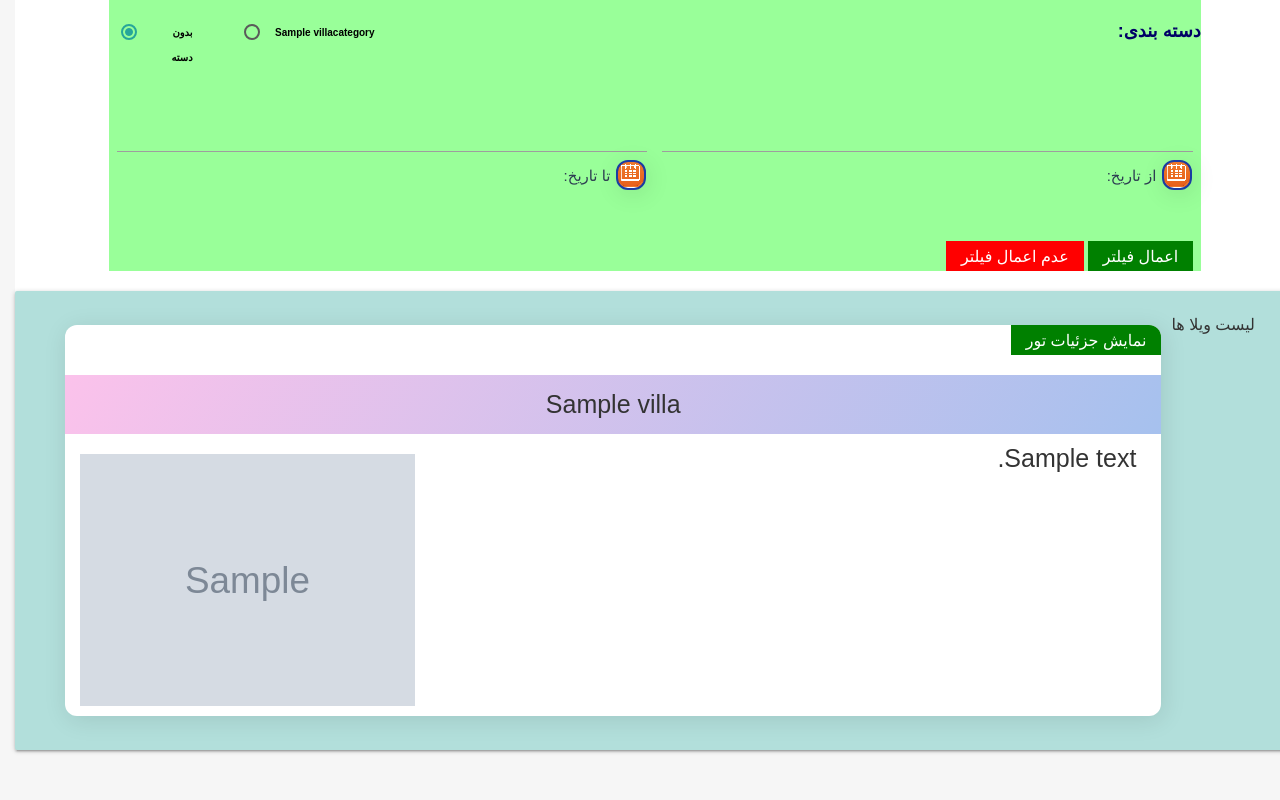
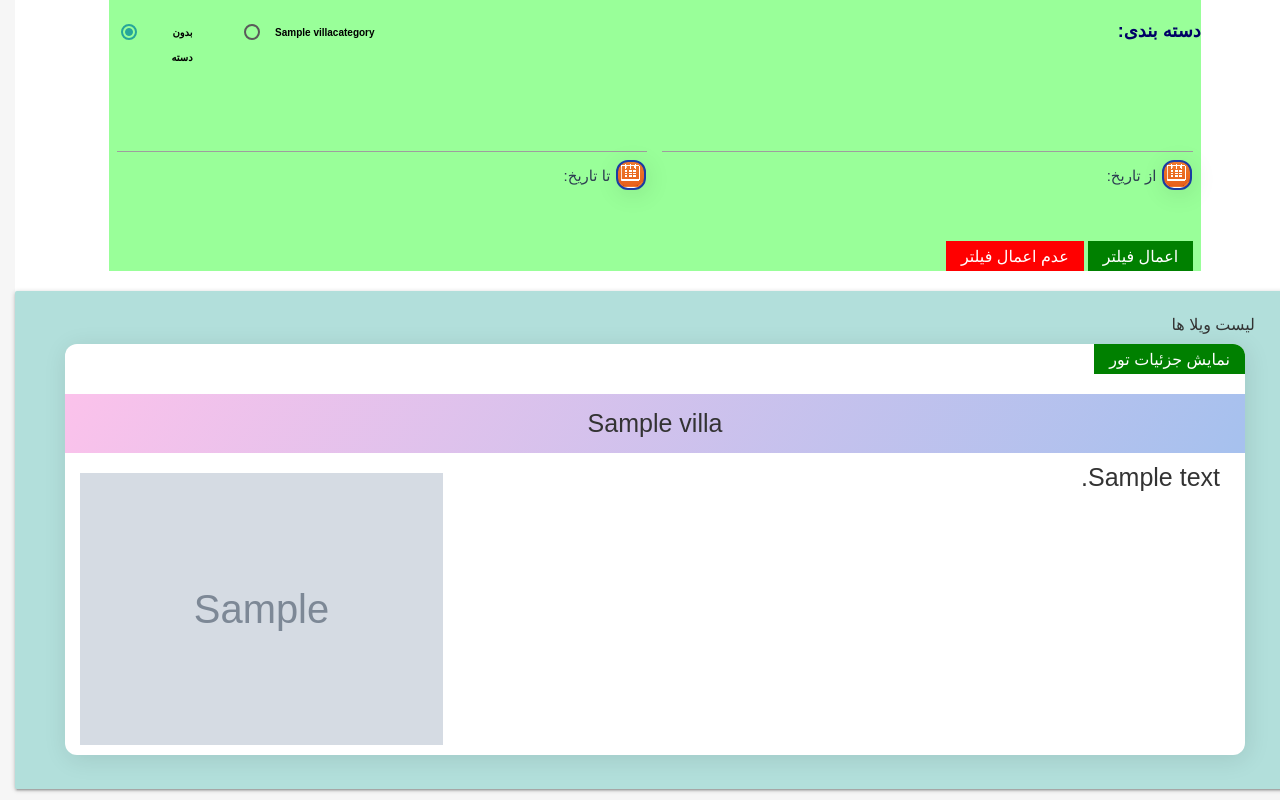
Before and after one commit to abbas-ezoji/proj, a Django app: page /villa.html in a window 1280 px wide. Run offline with Django 3.2, Linux system fonts and the light colour scheme; tables that the repository leaves empty hold one stand-in row (values such as "Sample post"); grey boxes marked "Sample" are stand-in pictures; some libraries are stand-ins or nearby versions.

Commit message:
update villa page2

```diff
--- a/app1/models.py
+++ b/app1/models.py
@@ -69,7 +69,6 @@ class Villa(models.Model):
     galaryPictures = models.ManyToManyField(Pictures,null=True, blank=True)
     Longitude = models.FloatField(null=True, blank=True)
     Latitude = models.FloatField(null=True, blank=True)
-    #pwrioID = models.CharField(max_length=600,null=True, blank=True)
     serchArea = models.CharField(max_length=600,null=True, blank=True)
 
     def __str__(self):
--- a/app1/static/style.css
+++ b/app1/static/style.css
@@ -287,13 +287,13 @@ tr:hover {background-color:#f5f5f5;}
 
 @media screen and (min-width: 600px) {
   .card {
-    flex: 1 1 calc(33% - 2rem);
+    flex: 1 1 calc(100% - 2rem);
   }
 }
 
 @media screen and (min-width: 900px) {
   .card {
-    flex: 1 1 calc(33% - 2rem);
+    flex: 1 1 calc(100% - 2rem);
   }
 }
 
```
Also changed, not shown: app1/migrations/0046_auto_20181221_0740.py (added), app1/migrations/0047_auto_20181221_0742.py (added), app1/migrations/0048_auto_20181221_0742.py (added), app1/migrations/0049_auto_20181221_0745.py (added).
